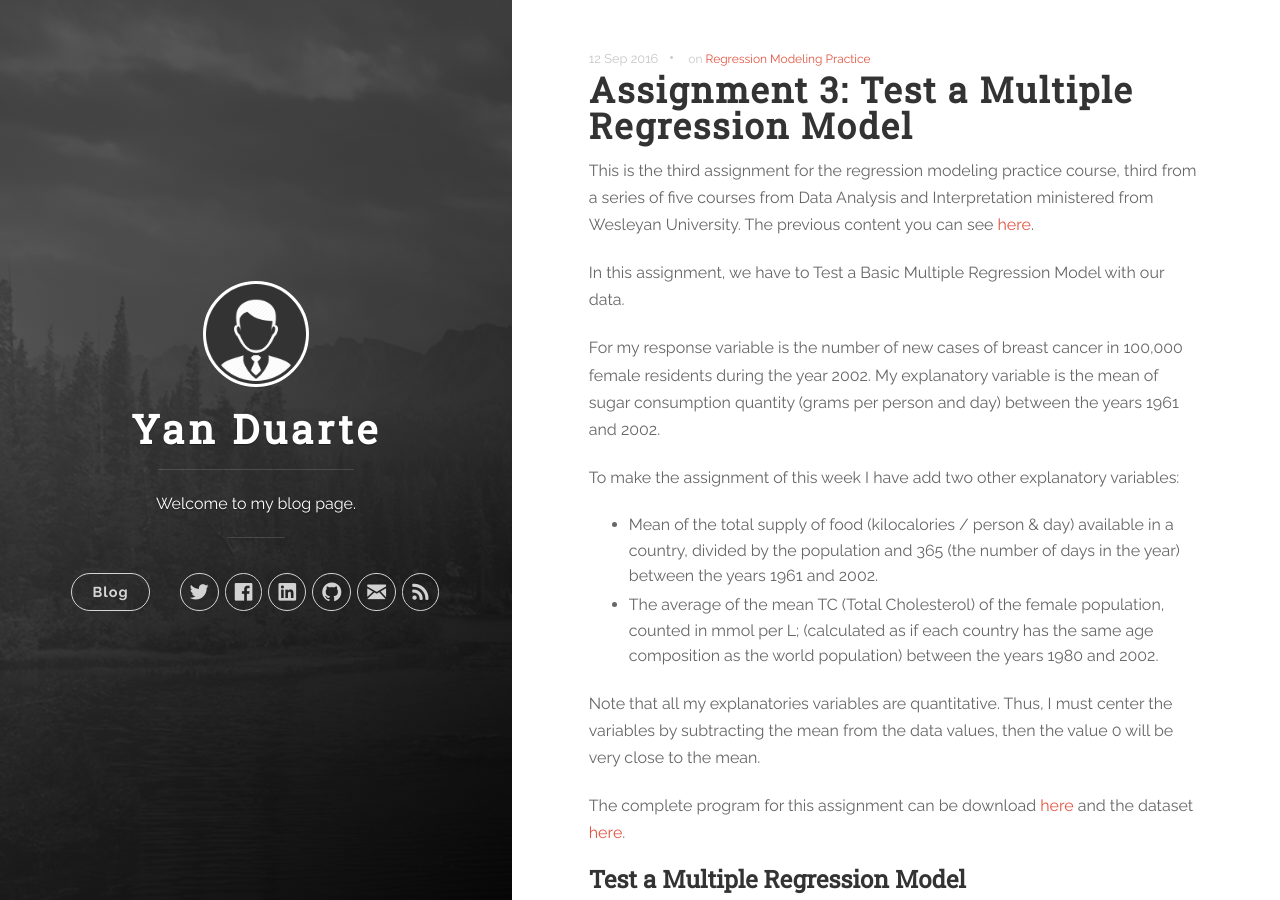
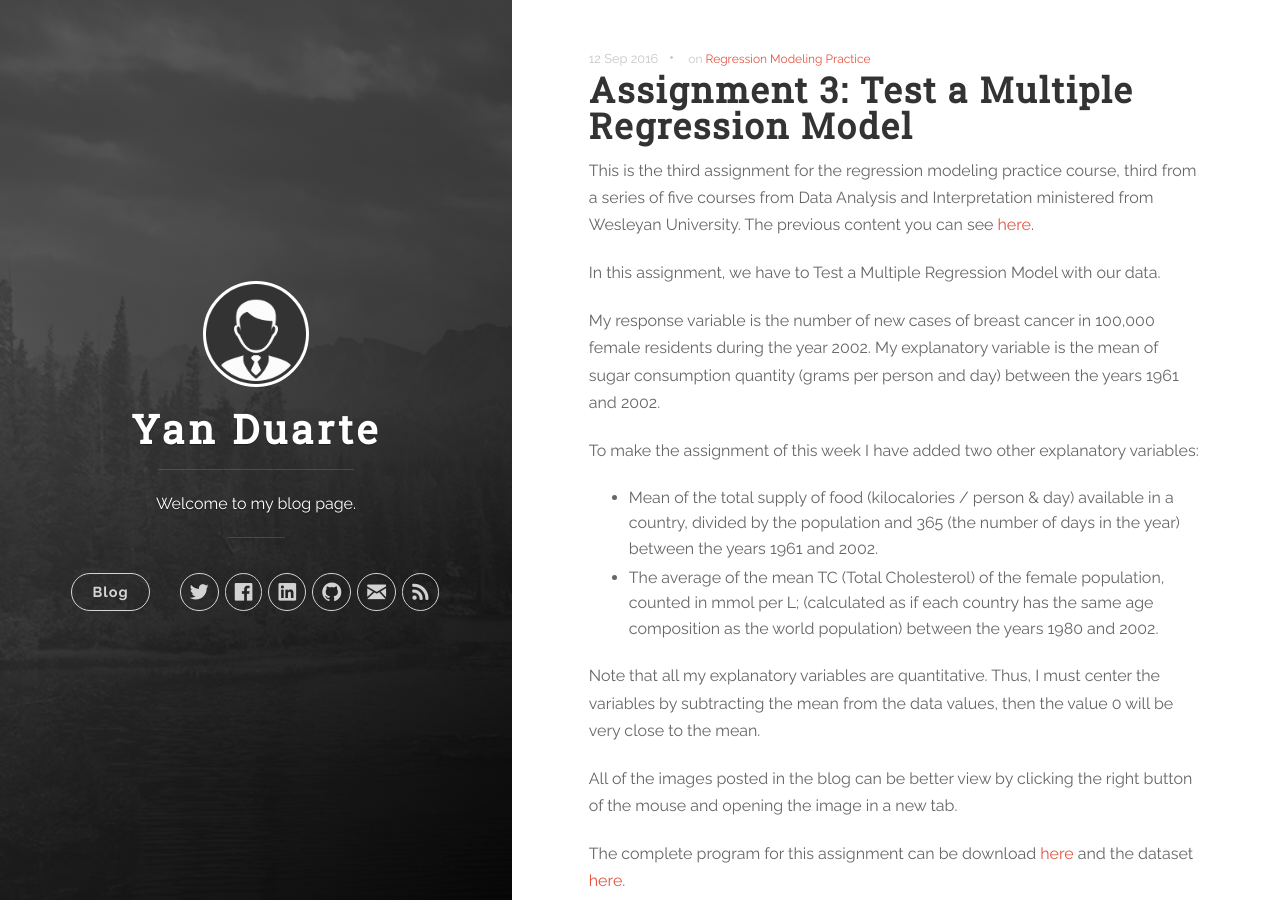
Before and after one commit to yan-duarte/yan-duarte.github.io, a Jekyll site: the page built from _posts/2016-09-12-RMP-Assignment3.md, in a window 1280 px wide and 900 px high. Built offline with Jekyll 4.4.1, drawn with Linux system fonts in a browser that asks for light colours; nearby versions of some CDN libraries.

Commit message:
Updated 2016-09-12-RMP-Assignment3.md

```diff
--- a/_posts/2016-09-12-RMP-Assignment3.md
+++ b/_posts/2016-09-12-RMP-Assignment3.md
@@ -10,17 +10,19 @@ published: true
 This is the third assignment for the regression modeling practice course, third from a series of five courses from Data Analysis and Interpretation ministered from Wesleyan University.
 The previous content you can see [here](https://yan-duarte.github.io/tags/).
 
-In this assignment, we have to Test a Basic Multiple Regression Model with our data.
+In this assignment, we have to Test a Multiple Regression Model with our data.
 
-For my response variable is the number of new cases of breast cancer in 100,000 female residents during the year 2002.
+My response variable is the number of new cases of breast cancer in 100,000 female residents during the year 2002.
 My explanatory variable is the mean of sugar consumption quantity (grams per person and day) between the years 1961 and 2002.
 
-To make the assignment of this week I have add two other explanatory variables:
+To make the assignment of this week I have added two other explanatory variables:
 
   - Mean of the total supply of food (kilocalories / person & day) available in a country, divided by the population and 365 (the number of days in the year) between the years 1961 and 2002.
   - The average of the mean TC (Total Cholesterol) of the female population, counted in mmol per L; (calculated as if each country has the same age composition as the world population) between the years 1980 and 2002.
 
-Note that all my explanatories variables are quantitative. Thus, I must center the variables by subtracting the mean from the data values, then the value 0 will be very close to the mean.
+Note that all my explanatory variables are quantitative. Thus, I must center the variables by subtracting the mean from the data values, then the value 0 will be very close to the mean.
+
+All of the images posted in the blog can be better view by clicking the right button of the mouse and opening the image in a new tab.
 
 The complete program for this assignment can be download [here](https://yan-duarte.github.io/archives/rmp-assignment3.py) and the dataset [here](https://yan-duarte.github.io/archives/separatedData.csv).
 
```
